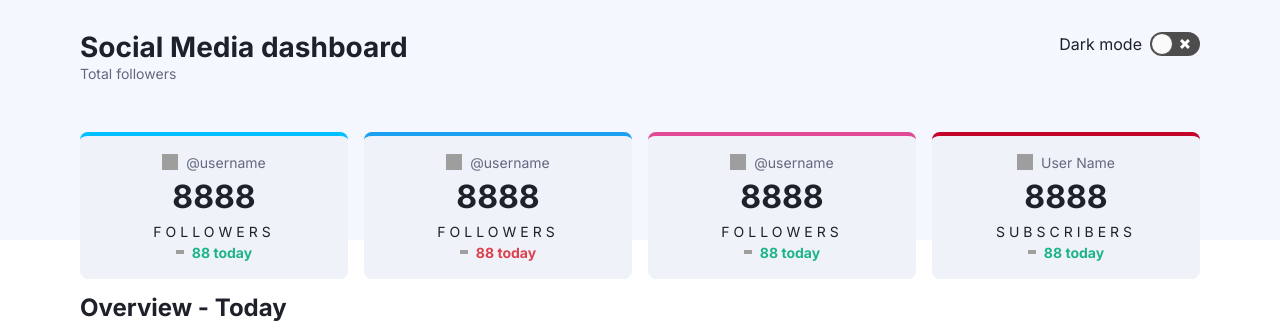
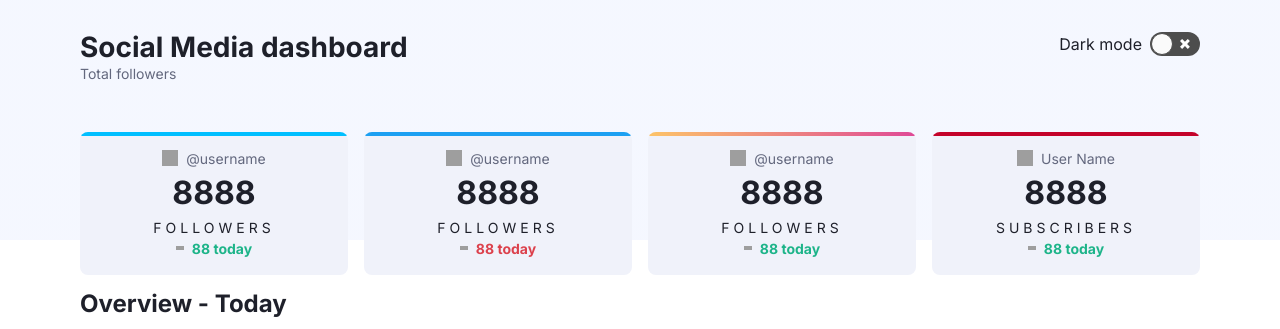
Before and after one commit to uxmoon/dashboard-ts, a React (Vite) app: page / in a window 1280 px wide. Shown: the top 329 px of the page. Built offline with nearby package versions, Linux system fonts and the light colour scheme; grey boxes are pictures that could not be loaded; the HTML template or start-up script is replaced by a standard one.

Commit message:
Fix top border color gradient

```diff
--- a/src/components/Card/styles.tsx
+++ b/src/components/Card/styles.tsx
@@ -1,11 +1,11 @@
-import styled, { DefaultTheme } from 'styled-components'
+import styled, { css } from 'styled-components'
 
 interface Props {
   $hasBorder?: boolean
   $variant?: string
 }
 
-const handleVariant = (theme: DefaultTheme, variant: string) => {
+const handleVariant = (theme, variant) => {
   switch (variant) {
     case 'facebook':
       return theme.colors.social.facebook
@@ -23,7 +23,20 @@ export const StyledCard = styled.div<Props>`
   background-color: ${({ theme }) => theme.colors.light.light_grayish_blue};
   padding: 1rem;
   margin-bottom: 1rem;
-  border-top-width: ${({ $hasBorder }) => ($hasBorder ? '4px' : 0)};
-  border-top-style: solid;
-  border-color: ${({ theme, $variant }) => handleVariant(theme, $variant)};
+  position: relative;
+  overflow: hidden;
+
+  &:before {
+    ${({ $hasBorder }) =>
+      $hasBorder &&
+      css`
+        position: absolute;
+        top: 0;
+        left: 0;
+        width: 100%;
+        height: 4px;
+        content: '';
+        background: ${({ theme, $variant }) => handleVariant(theme, $variant)};
+      `};
+  }
 `
--- a/src/theme.ts
+++ b/src/theme.ts
@@ -7,7 +7,8 @@ export const theme = {
     social: {
       facebook: 'hsl(195, 100%, 50%)',
       twitter: 'hsl(203, 89%, 53%)',
-      instagram: 'hsl(329, 70%, 58%)',
+      instagram:
+        'linear-gradient(to right, hsl(37, 97%, 70%), hsl(329, 70%, 58%))',
       youtube: 'hsl(348, 97%, 39%)',
     },
     toggle: {
```
